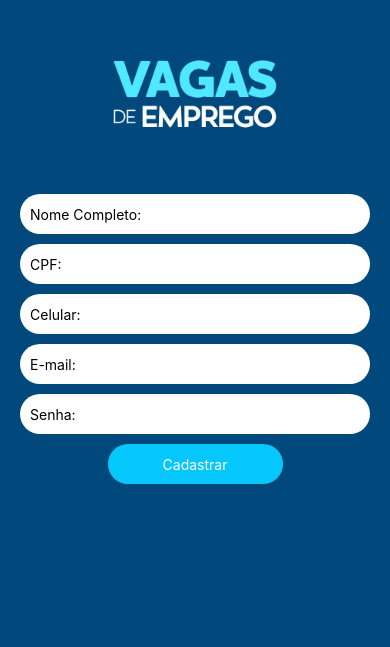
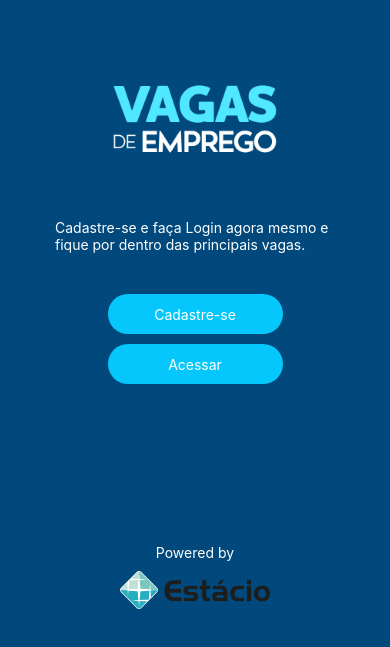
Before and after one commit to codemartins/app-vagas-estacio, a React Native app: screen / in a window 390 px wide. Shown: the part 183-830 px from the top of the page. Built offline with nearby package versions, Linux system fonts and the light colour scheme.

Commit message:
powered by Estacio

```diff
--- a/App.js
+++ b/App.js
@@ -4,35 +4,32 @@ import { StyleSheet, Text, View, Image, TextInput, TouchableOpacity} from 'react
 
 export default function App() {
 
-  const [nome, setNome] = useState('');
-  const [cpf, setCPF] = useState('');
-  const [celular, setCelular] = useState('');
-  const [email, setEmail] = useState('');
-  const [senha, setSenha] = useState('');
+const cadastro = () => {
 
-const cadastro = () => {
-  alert(senha);
-  alert(email);
-  alert(celular);
-  alert(cpf);
-  alert(nome);
 }
 
+const acessar = () => {
+
+}
   return (
     <View style={styles.container}>
         <StatusBar hidden />
 
     <Image style={{width:200,height:200}} source={require('./assets/logo-vaga-emprego.png')} />
 
-    <TextInput placeholder="Nome Completo:" style={styles.TextInput} onChangeText={text=>setNome(text)} />
-    <TextInput placeholder="CPF:" style={styles.TextInput} onChangeText={text=>setCPF(text)} />
-    <TextInput placeholder="Celular:" style={styles.TextInput} onChangeText={text=>setCelular(text)} />
-    <TextInput placeholder="E-mail:" style={styles.TextInput} onChangeText={text=>setEmail(text)} />
-    <TextInput secureTextEntry={true} placeholder="Senha:" style={styles.TextInput} onChangeText={text=>setSenha(text)} />
+    <Text style={styles.TextLogin}>Cadastre-se e faça Login agora mesmo e fique por dentro das principais vagas.</Text>
+
 
     <TouchableOpacity style={styles.btnCadastro} onPress={(cadastro)}>
-      <Text style={{color: 'white', textAlign: 'center'}}>Cadastrar</Text>
+      <Text style={{color: 'white', textAlign: 'center'}}>Cadastre-se</Text>
     </TouchableOpacity>
+
+    <TouchableOpacity style={styles.btnAcesso} onPress={(acessar)}>
+      <Text style={{color: 'white', textAlign: 'center'}}>Acessar</Text>
+    </TouchableOpacity>
+
+    <Text style={{color: 'white', textAlign: 'center', marginBottom: 10, top: 150}}>Powered by</Text>
+    <Image style={{width: 150, height: 38, top: 150}} source={require('./assets/logo-estacio.png')} />
     </View>
   );
 }
@@ -60,6 +57,24 @@ const styles = StyleSheet.create({
     height: 40,
     backgroundColor:'#05c7fc',
     borderRadius: 20,
-    justifyContent: 'center'
+    justifyContent: 'center',
+    marginBottom: 10
+  },
+
+  btnAcesso:{
+    width: '50%',
+    height: 40,
+    backgroundColor:'#05c7fc',
+    borderRadius: 20,
+    justifyContent: 'center',
+    marginBottom: 10,
+  },
+
+  TextLogin:{
+    width: '80%',
+    height: 60,
+    color: 'white',
+    justifyContent: 'center',
+    marginBottom: 15
   }
 });
--- a/src/pages/Home/index.js
+++ b/src/pages/Home/index.js
@@ -27,6 +27,9 @@ const acessar = () => {
     <TouchableOpacity style={styles.btnAcesso} onPress={(acessar)}>
       <Text style={{color: 'white', textAlign: 'center'}}>Acessar</Text>
     </TouchableOpacity>
+
+    <Text style={{color: 'white', textAlign: 'center', marginBottom: 10, top: 150}}>Powered by</Text>
+    <Image style={{width: 150, height: 38, top: 150}} source={require('./assets/logo-estacio.png')} />
     </View>
   );
 }
```
Also changed, not shown: assets/logo-estacio.png (added).
